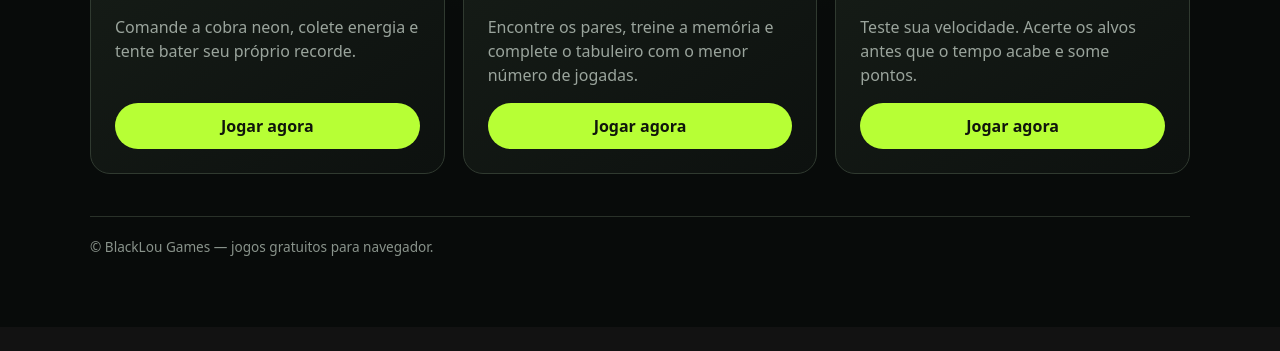
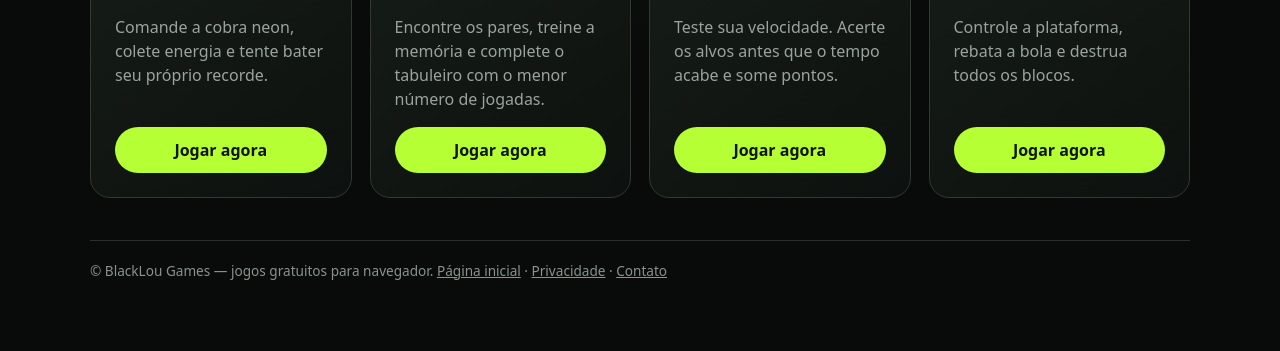
Before and after one commit to nilsonreis2002/Blacklou-games, a plain HTML site: page games/index.html in a window 1280 px wide. Shown: the part 483-834 px from the top of the page. Before the commit the page ends 810 px from the top, so only its background shows below. Drawn offline with Linux system fonts and the light colour scheme.

Commit message:
Atualiza catálogo com Pixel Breaker e links institucionais

```diff
--- a/games/index.html
+++ b/games/index.html
@@ -5,4 +5,5 @@
 <article class="card"><div class="icon">🐍</div><h2>Neon Snake</h2><p>Comande a cobra neon, colete energia e tente bater seu próprio recorde.</p><a class="play" href="neon-snake/index.html">Jogar agora</a></article>
 <article class="card"><div class="icon">🧠</div><h2>Memory Matrix</h2><p>Encontre os pares, treine a memória e complete o tabuleiro com o menor número de jogadas.</p><a class="play" href="memory-matrix/index.html">Jogar agora</a></article>
 <article class="card"><div class="icon">⚡</div><h2>Click Rush</h2><p>Teste sua velocidade. Acerte os alvos antes que o tempo acabe e some pontos.</p><a class="play" href="click-rush/index.html">Jogar agora</a></article>
-</section><footer class="foot">© BlackLou Games — jogos gratuitos para navegador.</footer></main></body></html>
+<article class="card"><div class="icon">🧱</div><h2>Pixel Breaker</h2><p>Controle a plataforma, rebata a bola e destrua todos os blocos.</p><a class="play" href="pixel-breaker/index.html">Jogar agora</a></article>
+</section><footer class="foot">© BlackLou Games — jogos gratuitos para navegador. <a href="../">Página inicial</a> · <a href="../privacidade.html">Privacidade</a> · <a href="../contato.html">Contato</a></footer></main></body></html>
```
